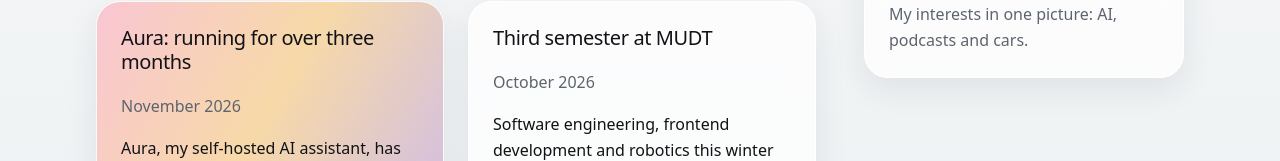
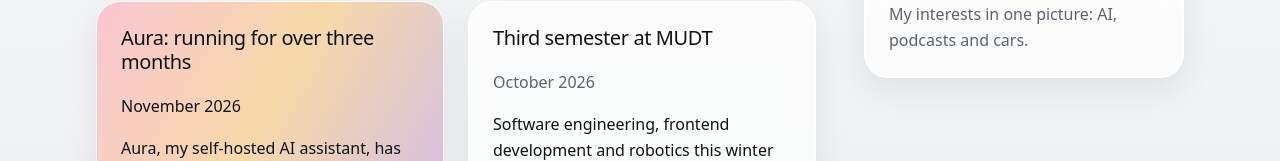
Before and after one commit to zeltmanis/cm501-Edgars, a plain HTML site: page project/index.html in a window 1280 px wide. Shown: the part 541-702 px from the top of the page. Drawn offline with Linux system fonts and the light colour scheme.

Commit message:
fix(project): use full text colour for dates on the highlight card
The muted grey is only 3.3:1 on the lavender end of the shimmer gradient,
below the 4.5:1 WCAG minimum. Tools miss it because they cannot measure text on gradients.

```diff
--- a/project/styles.css
+++ b/project/styles.css
@@ -190,6 +190,11 @@ time {
   color: var(--color-text-muted);
 }
 
+/* muted grey is only 3.3 : 1 on the lavender end of the gradient */
+main li:first-child article time {
+  color: var(--color-text);
+}
+
 figcaption {
   margin-top: var(--space-2);
   color: var(--color-text-muted);
```
